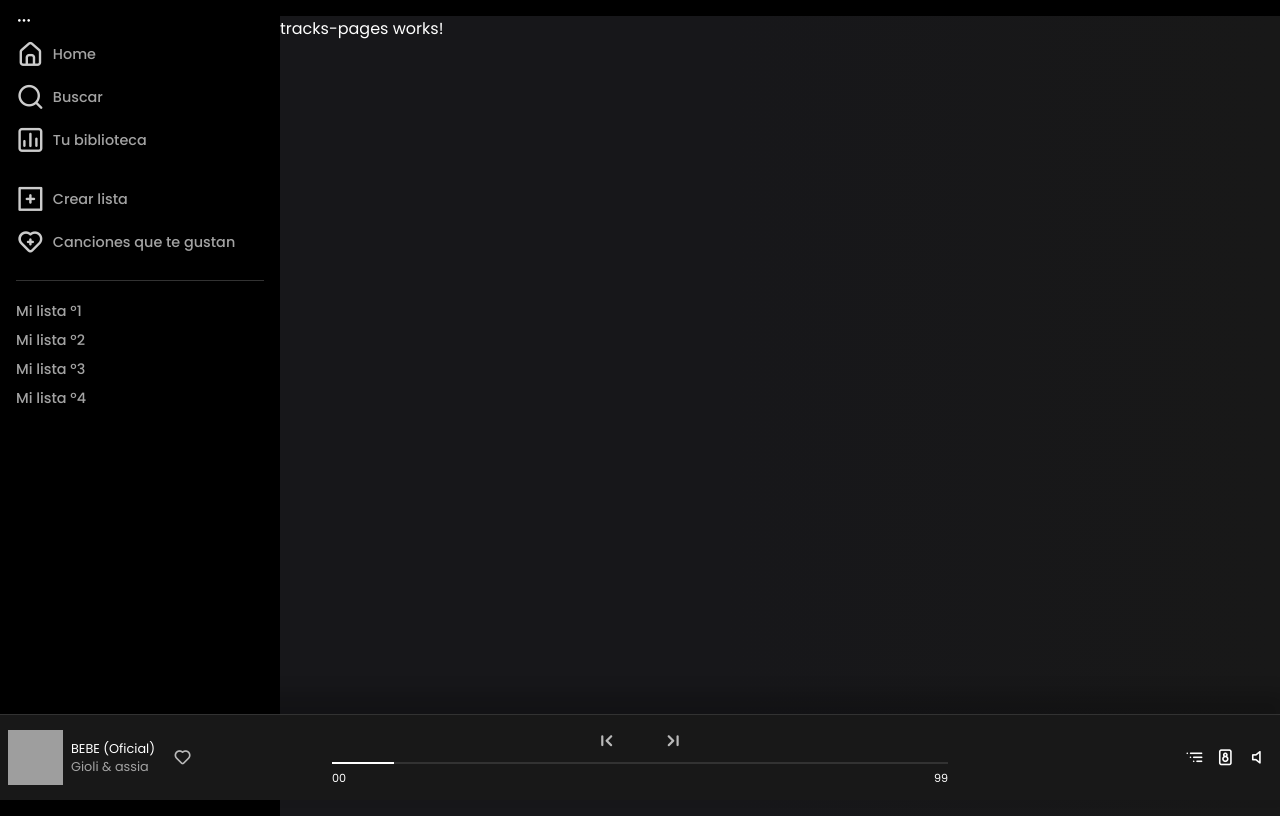
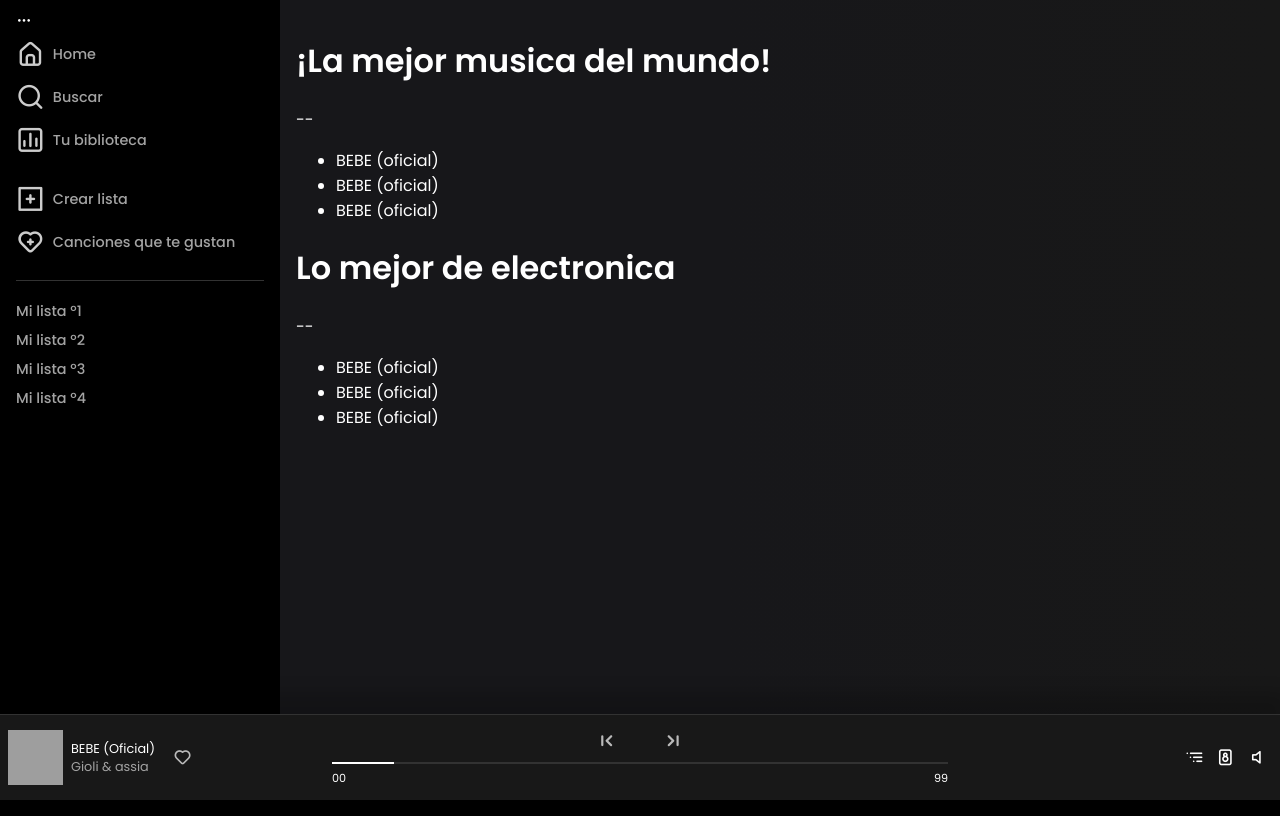
Before and after one commit to Juandavidcertuche093/demo_spotify, an Angular app: page /tracks in a window 1280 px wide. Built offline with nearby package versions, Linux system fonts and the light colour scheme; grey boxes are pictures that could not be loaded.

Commit message:
agremagomos css html y ts al tracks-pages y al comopoenete section-generica html y ts

```diff
--- a/src/app/modules/tracks/pages/tracks-pages/tracks-pages.component.css
+++ b/src/app/modules/tracks/pages/tracks-pages/tracks-pages.component.css
@@ -0,0 +1,3 @@
+.tracks-page {
+    padding: 1rem;
+}
--- a/src/app/modules/tracks/pages/tracks-pages/tracks-pages.component.html
+++ b/src/app/modules/tracks/pages/tracks-pages/tracks-pages.component.html
@@ -1 +1,6 @@
-<p>tracks-pages works!</p>
+<div class="tracks-page">
+    <!--Section top (small)-->
+    <app-section-generica [dataTracks]="mockTracksList" [mode]="'small'" [title]="'¡La mejor musica del mundo!'"></app-section-generica>
+    <!--section medium (big)-->
+    <app-section-generica [dataTracks]="mockTracksList" [mode]="'big'" [title]="'Lo mejor de electronica'"></app-section-generica>
+</div>
--- a/src/app/modules/tracks/pages/tracks-pages/tracks-pages.component.ts
+++ b/src/app/modules/tracks/pages/tracks-pages/tracks-pages.component.ts
@@ -1,12 +1,28 @@
-import { Component } from '@angular/core';
+import { Component, OnInit } from '@angular/core';
 
 @Component({
   selector: 'app-tracks-pages',
-  standalone: true,
-  imports: [],
   templateUrl: './tracks-pages.component.html',
   styleUrl: './tracks-pages.component.css'
 })
-export class TracksPagesComponent {
+export class TracksPagesComponent implements OnInit {
+
+  mockTracksList = [
+    {
+      name: 'BEBE (oficial)'
+    },
+    {
+      name: 'BEBE (oficial)'
+    },
+    {
+      name: 'BEBE (oficial)'
+    },
+  ]
+
+  constructor () {}
+
+  ngOnInit(): void {
+
+  }
 
 }
--- a/src/app/shared/components/section-generica/section-generica.component.html
+++ b/src/app/shared/components/section-generica/section-generica.component.html
@@ -1 +1,11 @@
-<p>section-generica works!</p>
+<div class="section--generic">
+    <h1 class="section--generic__title">{{title}}</h1>
+
+    <div class="section--generic__player--zone">
+        --<ul class="player--list" [ngClass]="{'card-small':mode === 'small','card-big':mode === 'big'}">
+            <li *ngFor="let player of dataTracks">
+                {{player.name}}
+            </li>
+        </ul>
+    </div>
+</div>
--- a/src/app/shared/components/section-generica/section-generica.component.ts
+++ b/src/app/shared/components/section-generica/section-generica.component.ts
@@ -1,10 +1,20 @@
-import { Component } from '@angular/core';
+import { Component, Input, OnInit } from '@angular/core';
 
 @Component({
   selector: 'app-section-generica',
   templateUrl: './section-generica.component.html',
   styleUrl: './section-generica.component.css'
 })
-export class SectionGenericaComponent {
+export class SectionGenericaComponent implements OnInit {
+
+  @Input() title: string = ''
+  @Input() mode: 'small' | 'big' = 'big'
+  @Input() dataTracks: Array<any> = []
+
+  constructor () {}
+
+  ngOnInit(): void {
+
+  }
 
 }
```
Also changed, not shown: src/app/modules/tracks/tracks.module.ts (+8 -2 lines).
